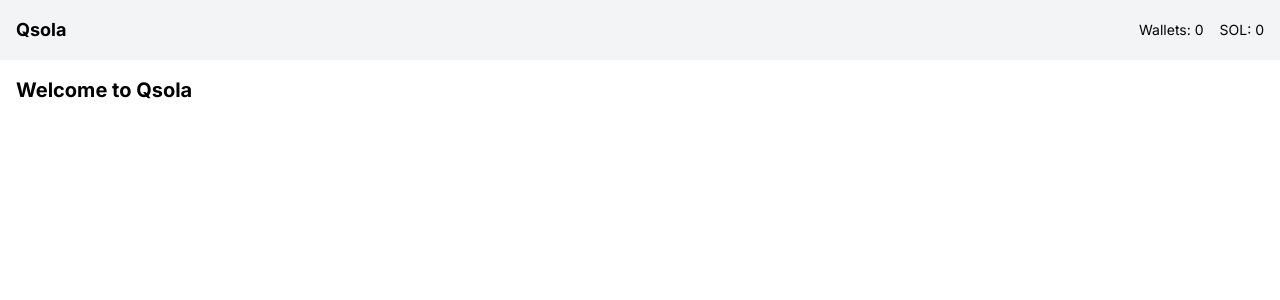
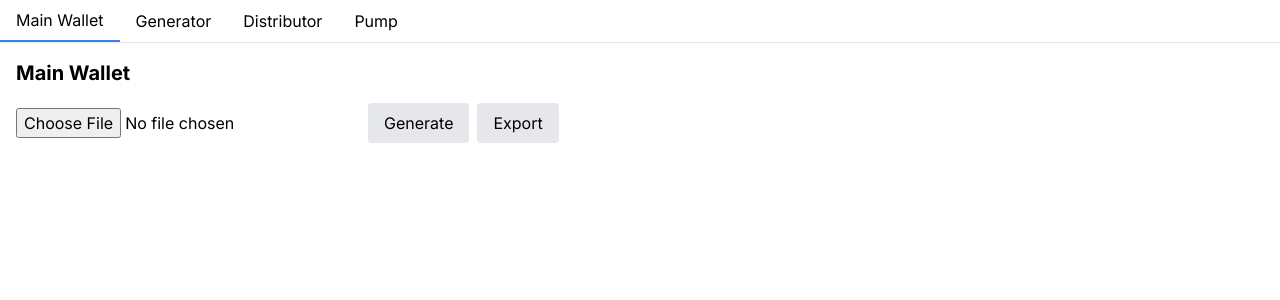
Before and after one commit to Gptmod666/Qsola, a Next.js app: page / in a window 1280 px wide. Shown: the top 300 px of the page. Built offline with nearby package versions, Linux system fonts and the light colour scheme.

Commit message:
force update

```diff
--- a/src/app/delete-popup.tsx
+++ b/src/app/delete-popup.tsx
@@ -1,3 +1,28 @@
-export default function DeletePopup() {
-  return <div>Delete Popup</div>
+interface Props {
+  onConfirm: () => void
+  onCancel: () => void
 }
+
+export default function DeletePopup({ onConfirm, onCancel }: Props) {
+  return (
+    <div className="fixed inset-0 flex items-center justify-center bg-black/50">
+      <div className="bg-white p-4 space-y-4 rounded shadow">
+        <p className="text-center">Delete wallet?</p>
+        <div className="flex justify-end space-x-2">
+          <button
+            onClick={onCancel}
+            className="px-4 py-2 bg-gray-200 rounded"
+          >
+            Cancel
+          </button>
+          <button
+            onClick={onConfirm}
+            className="px-4 py-2 bg-red-500 text-white rounded"
+          >
+            Delete
+          </button>
+        </div>
+      </div>
+    </div>
+  )
+}
--- a/src/app/mainwallet.tsx
+++ b/src/app/mainwallet.tsx
@@ -3,10 +3,16 @@
 import { useEffect, useState, ChangeEvent } from 'react'
 import { Keypair } from '@solana/web3.js'
 import { generateWallet } from '@/services/wallet/generator.service'
-import { loadMainWallet, saveMainWallet } from '@/services/wallet/main-wallet.service'
+import {
+  loadMainWallet,
+  saveMainWallet,
+  deleteMainWallet,
+} from '@/services/wallet/main-wallet.service'
+import DeletePopup from './delete-popup'
 
 export default function MainWallet() {
   const [wallet, setWallet] = useState<Keypair | null>(null)
+  const [showDelete, setShowDelete] = useState(false)
 
   useEffect(() => {
     const loaded = loadMainWallet()
@@ -46,6 +52,12 @@ export default function MainWallet() {
     URL.revokeObjectURL(url)
   }
 
+  function handleDelete() {
+    deleteMainWallet()
+    setWallet(null)
+    setShowDelete(false)
+  }
+
   return (
     <section className="p-4 space-y-4">
       <h1 className="text-xl font-bold">Main Wallet</h1>
@@ -55,7 +67,18 @@ export default function MainWallet() {
         <button onClick={handleExport} disabled={!wallet} className="px-4 py-2 bg-gray-200 rounded">Export</button>
       </div>
       {wallet && (
-        <p className="break-all">Address: {wallet.publicKey.toBase58()}</p>
+        <div className="space-y-2">
+          <p className="break-all">Address: {wallet.publicKey.toBase58()}</p>
+          <button
+            onClick={() => setShowDelete(true)}
+            className="px-4 py-2 bg-red-500 text-white rounded"
+          >
+            Delete Wallet
+          </button>
+        </div>
+      )}
+      {showDelete && (
+        <DeletePopup onConfirm={handleDelete} onCancel={() => setShowDelete(false)} />
       )}
     </section>
   )
--- a/src/app/page.tsx
+++ b/src/app/page.tsx
@@ -1,12 +1,47 @@
-import Header from '@/components/header'
+"use client"
 
-export default function HomePage() {
+import { useState } from 'react'
+import MainWallet from './mainwallet'
+import Generator from './generator'
+import Distributor from './distributor'
+import Pump from './pump'
+
+export default function Page() {
+  const [tab, setTab] = useState('main')
+
   return (
-    <>
-      <Header />
-      <main className="p-4">
-        <h1 className="text-xl font-bold">Welcome to Qsola</h1>
-      </main>
-    </>
+    <main>
+      <div className="flex border-b">
+        <button
+          onClick={() => setTab('main')}
+          className={`px-4 py-2 ${tab === 'main' ? 'border-b-2 border-blue-500' : ''}`}
+        >
+          Main Wallet
+        </button>
+        <button
+          onClick={() => setTab('generator')}
+          className={`px-4 py-2 ${tab === 'generator' ? 'border-b-2 border-blue-500' : ''}`}
+        >
+          Generator
+        </button>
+        <button
+          onClick={() => setTab('distributor')}
+          className={`px-4 py-2 ${tab === 'distributor' ? 'border-b-2 border-blue-500' : ''}`}
+        >
+          Distributor
+        </button>
+        <button
+          onClick={() => setTab('pump')}
+          className={`px-4 py-2 ${tab === 'pump' ? 'border-b-2 border-blue-500' : ''}`}
+        >
+          Pump
+        </button>
+      </div>
+
+      {tab === 'main' && <MainWallet />}
+      {tab === 'generator' && <Generator />}
+      {tab === 'distributor' && <Distributor />}
+      {tab === 'pump' && <Pump />}
+    </main>
   )
 }
--- a/src/services/wallet/main-wallet.service.ts
+++ b/src/services/wallet/main-wallet.service.ts
@@ -12,3 +12,7 @@ export function loadMainWallet(): Keypair | null {
   const secret = Uint8Array.from(JSON.parse(data))
   return Keypair.fromSecretKey(secret)
 }
+
+export function deleteMainWallet() {
+  localStorage.removeItem(KEY)
+}
```
Also changed, not shown: 2 other files (tests, documents, lock files or other folders).
